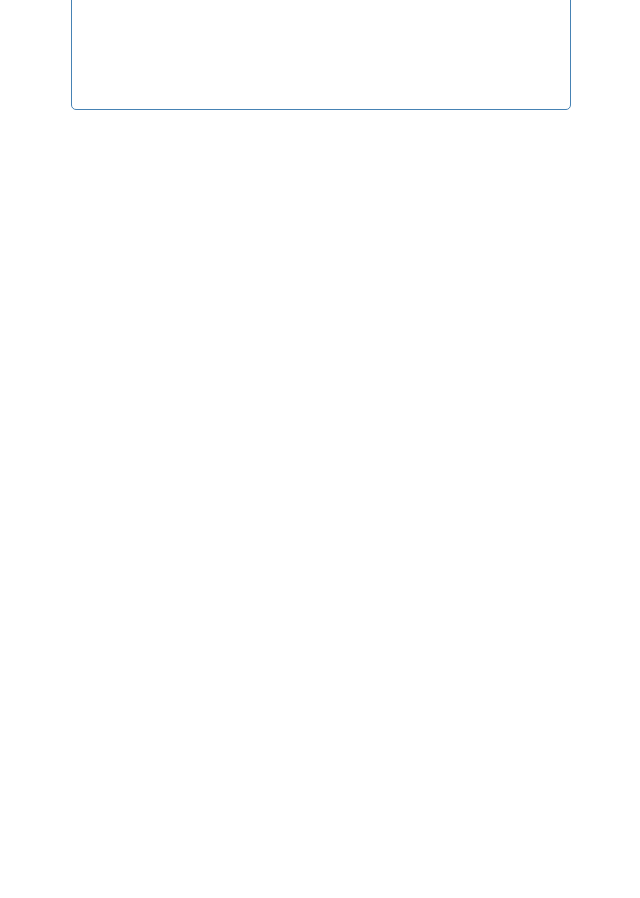
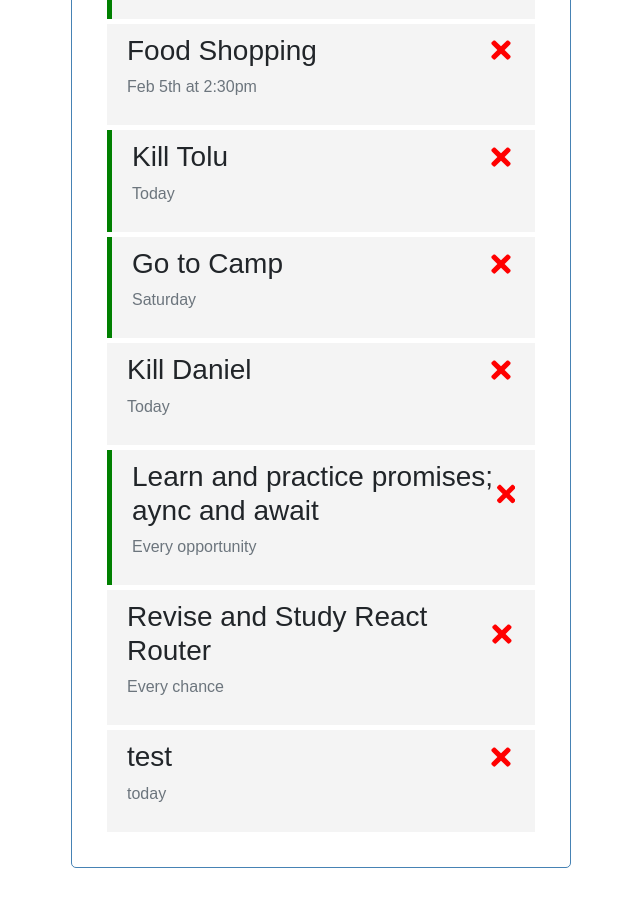
Before and after one commit to joshuaodunbaku/task-tracker, a React (Create React App) app: page / in a window 1280 px wide. Shown: the part 220-1118 px from the top of the page, without its empty margins (319-959 px from the left). Before the commit the page ends 800 px from the top, so only its background shows below. Built offline with nearby package versions, Linux system fonts and the light colour scheme; data requests are answered from the project's data file.

Commit message:
fixed an error

```diff
--- a/db.json
+++ b/db.json
@@ -41,6 +41,12 @@
       "day": "Every chance",
       "reminder": false,
       "id": 9
+    },
+    {
+      "text": "test",
+      "day": "today",
+      "reminder": false,
+      "id": 10
     }
   ]
 }
--- a/src/App.js
+++ b/src/App.js
@@ -13,7 +13,7 @@ function App() {
   useEffect(() => {
     const getTasks = async () => {
       const taskFromServer = await fetchTasks();
-      // setTask(taskFromServer);
+      setTask(taskFromServer);
       setLoading(false);
     }
     getTasks();
```
